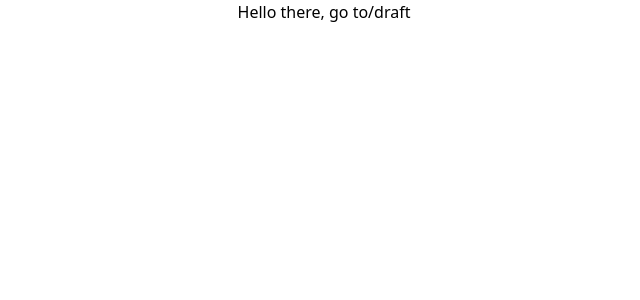
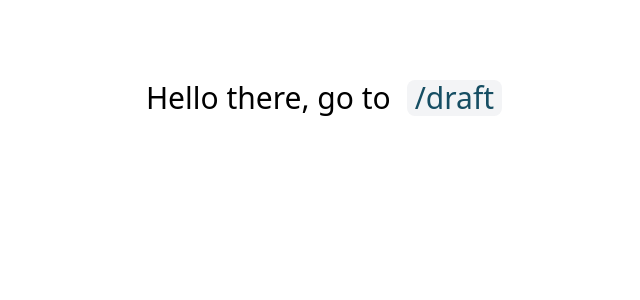
Before and after one commit to HeineKrogstad/tiptaptest, a Nuxt app: page / in a window 1280 px wide. Shown: the top 300 px of the page, without its empty margins (316-956 px from the left). Built offline with nearby package versions, Linux system fonts and the light colour scheme.

Commit message:
modified:   pages/index.vue

```diff
--- a/pages/index.vue
+++ b/pages/index.vue
@@ -4,5 +4,6 @@
 
 
 <style>
-    .draft { @apply flex justify-center }
+    .draft { @apply flex justify-center text-3xl mt-20 gap-4}
+    .draft a { @apply text-cyan-900 bg-gray-100 rounded-lg px-2}
 </style>
```
